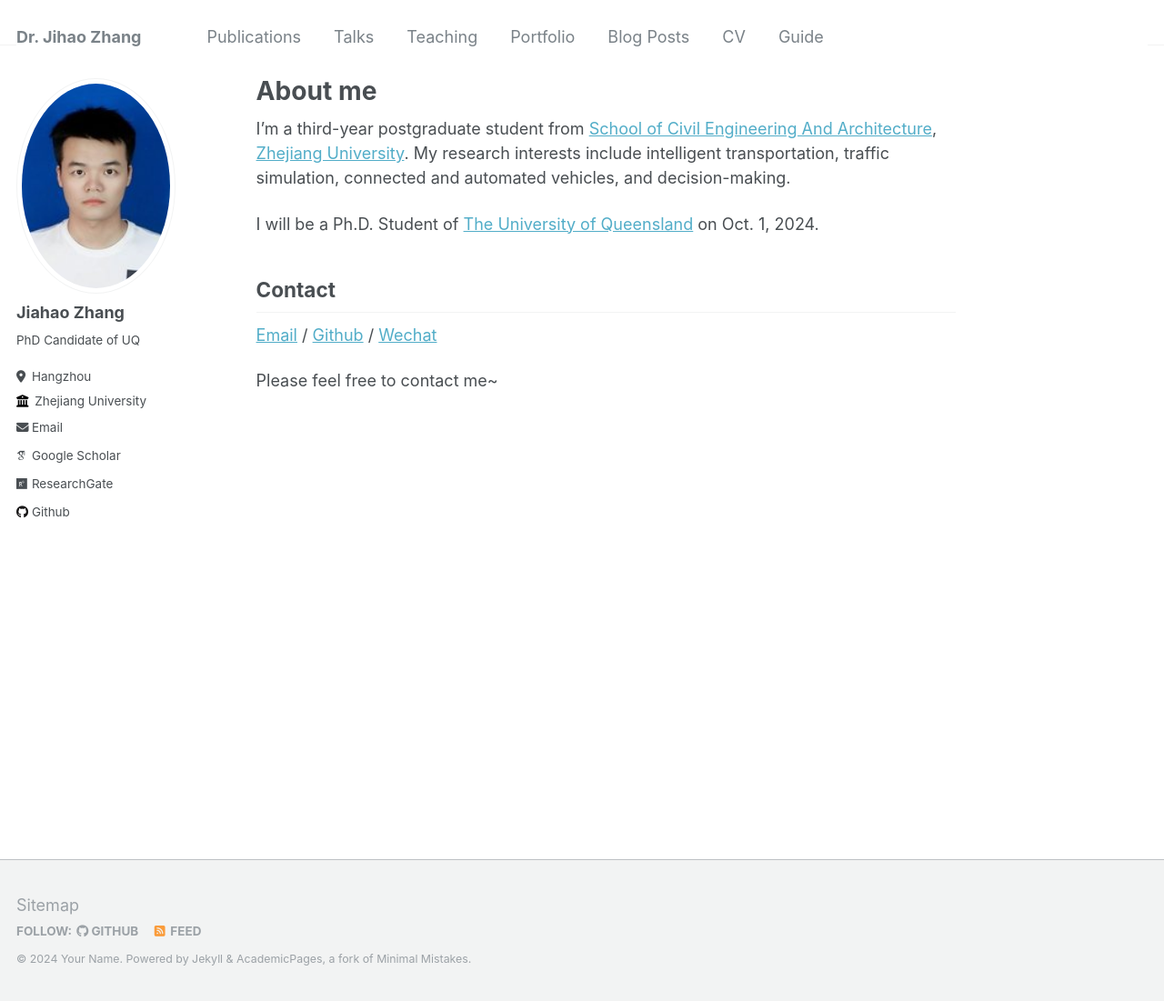
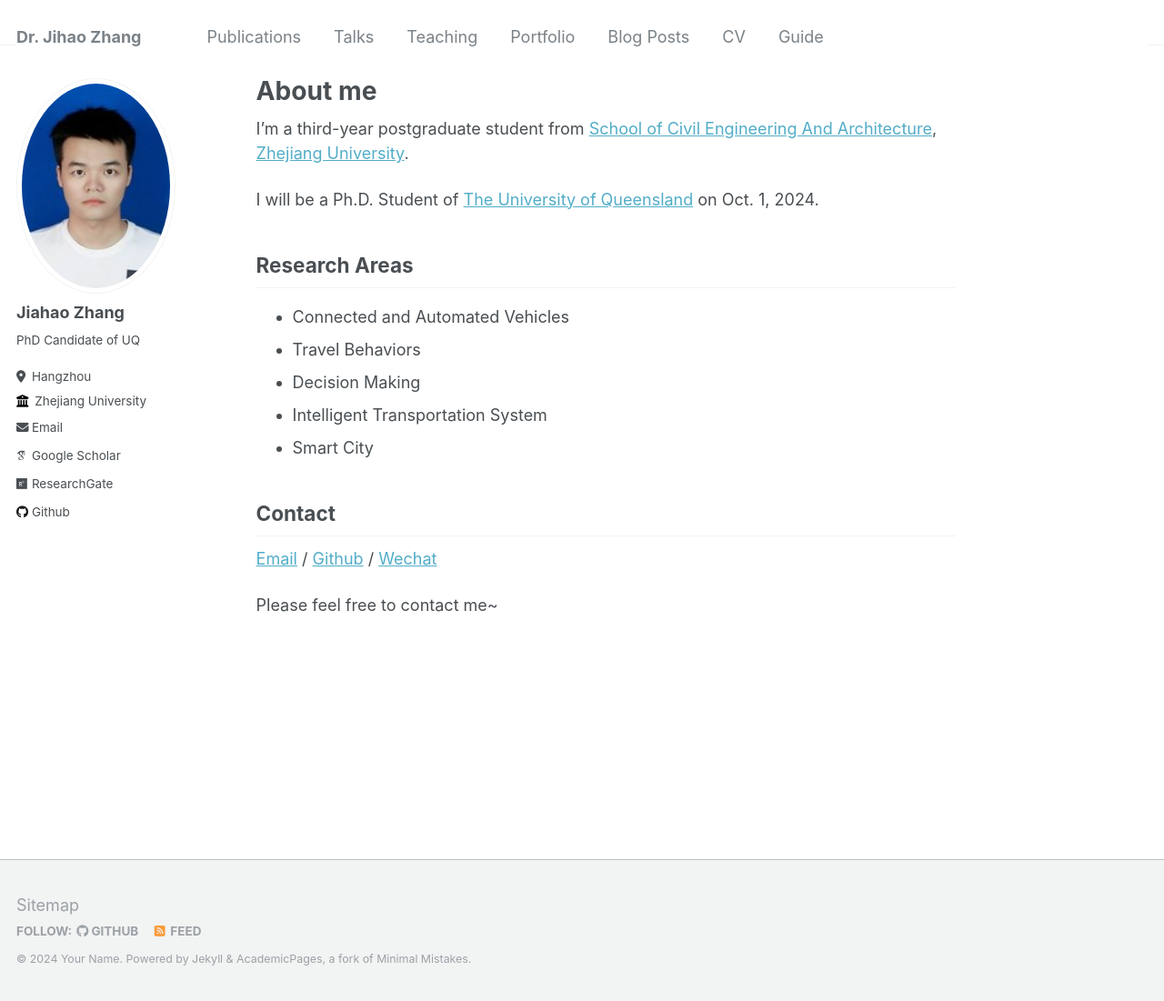
Before and after one commit to zhangjiahao2024/zhangjiahao.github.io, a Jekyll site: the page built from _pages/about.md, in a window 1280 px wide and 1101 px high. Shown: the whole window at 91% size. Built offline with Jekyll 4.4.1, drawn with Linux system fonts in a browser that asks for light colours; some web fonts are replaced.

Commit message:
Update about.md

```diff
--- a/_pages/about.md
+++ b/_pages/about.md
@@ -8,11 +8,17 @@ redirect_from:
 ---
 
 
-I'm a third-year postgraduate student from [School of Civil Engineering And Architecture](http://www.ccea.zju.edu.cn/cceaenglish/main.psp), [Zhejiang University](https://www.zju.edu.cn/english/). My research interests include intelligent transportation, traffic simulation, connected and automated vehicles, and decision-making.
+I'm a third-year postgraduate student from [School of Civil Engineering And Architecture](http://www.ccea.zju.edu.cn/cceaenglish/main.psp), [Zhejiang University](https://www.zju.edu.cn/english/).
 
 I will be a Ph.D. Student of [The University of Queensland](https://www.uq.edu.au/) on Oct. 1, 2024.
 
-
+Research Areas
+------
+* Connected and Automated Vehicles
+* Travel Behaviors
+* Decision Making
+* Intelligent Transportation System
+* Smart City
 
 Contact
 ------
```
